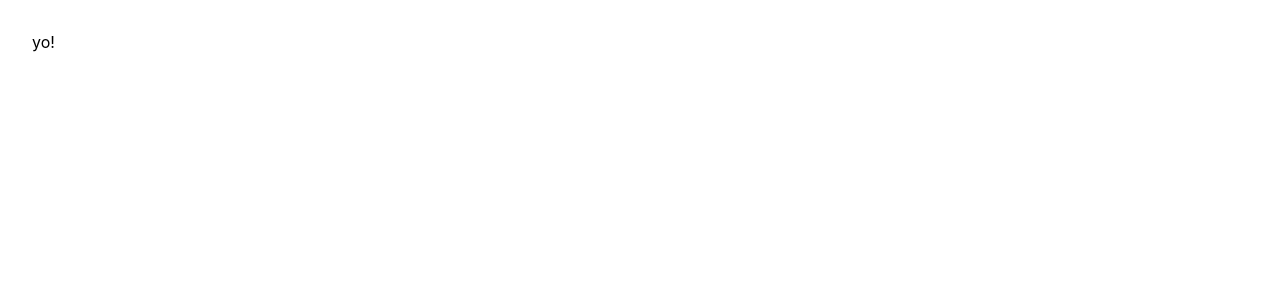
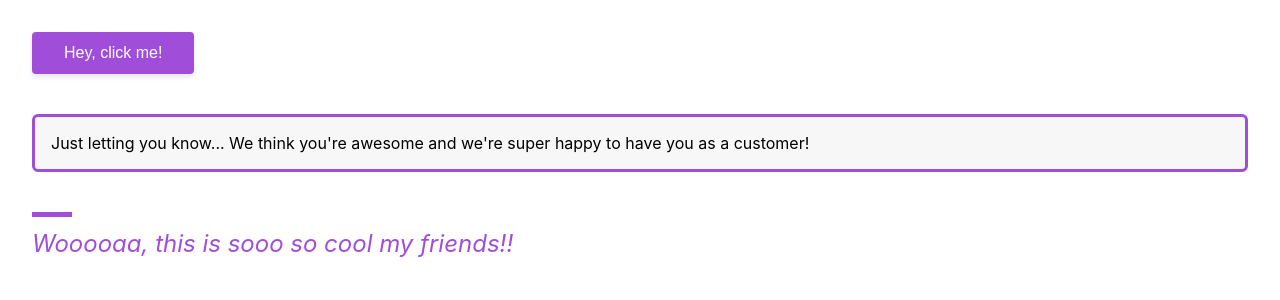
Before and after one commit to spences10/c-counter, a React (Create React App) app: page / in a window 1280 px wide. Shown: the top 300 px of the page. Built offline with nearby package versions, Linux system fonts and the light colour scheme.

Commit message:
Add some components

```diff
--- a/src/components/App.js
+++ b/src/components/App.js
@@ -1,10 +1,18 @@
 import React, { Component } from 'react'
-import logo from '../logo.svg'
 
-class App extends Component {
-  render() {
-    return <div className="App">yo!</div>
-  }
-}
+import Button from './Button'
+import Quote from './Quote'
+import Notice from './Notice'
+
+const App = () => (
+  <div>
+    <Button>Hey, click me!</Button>
+    <Notice>
+      Just letting you know... We think you're awesome and we're super happy to
+      have you as a customer!
+    </Notice>
+    <Quote>Wooooaa, this is sooo so cool my friends!!</Quote>
+  </div>
+)
 
 export default App
--- /dev/null
+++ b/src/components/Button.js
@@ -0,0 +1,15 @@
+import React from 'react'
+import styled from 'styled-components'
+
+const Button = styled.button`
+  background: ${props => props.theme.primary};
+  color: white;
+  font-size: 1rem;
+  padding: 0.75rem 2rem;
+  box-shadow: 0 3px 5px rgba(0, 0, 0, 0.1);
+  cursor: pointer;
+  border: none;
+  border-radius: 4px;
+`
+
+export default props => <Button>{props.children}</Button>
--- /dev/null
+++ b/src/components/Notice.js
@@ -0,0 +1,20 @@
+import React from 'react'
+import styled from 'styled-components'
+
+const Notice = styled.div`
+  border: solid 3px ${props => props.theme.primary};
+  background: #f7f7f7;
+  padding: 1rem;
+  margin: 2.5rem 0;
+  border-radius: 6px;
+`
+
+const Text = styled.p`
+  margin: 0;
+`
+
+export default props => (
+  <Notice>
+    <Text>{props.children}</Text>
+  </Notice>
+)
--- /dev/null
+++ b/src/components/Quote.js
@@ -0,0 +1,28 @@
+import React from 'react'
+import styled from 'styled-components'
+
+const Quote = styled.blockquote`
+  color: ${props => props.theme.primary};
+  font-size: 1.5rem;
+  margin: 0.75rem 0 0;
+  font-style: italic;
+`
+
+const Separator = styled.hr`
+  height: 5px;
+  width: 40px;
+  background: ${props => props.theme.primary};
+  margin-left: 0;
+  border: none;
+`
+
+const Wrapper = styled.div`
+  margin: 2rem 0;
+`
+
+export default props => (
+  <Wrapper>
+    <Separator />
+    <Quote>{props.children}</Quote>
+  </Wrapper>
+)
```
